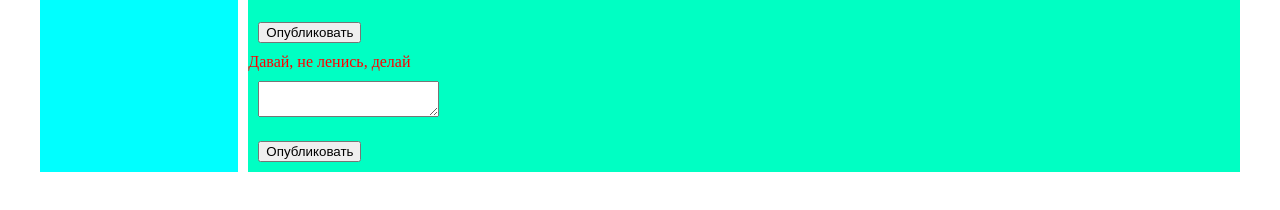
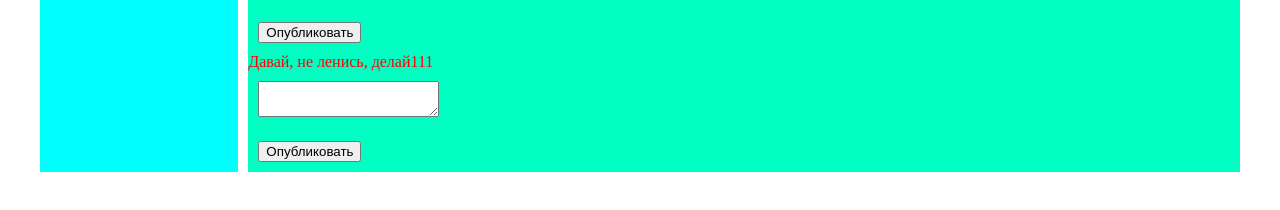
Before and after one commit to ooiuy/social-network, a React (Create React App) app: page /profile in a window 1280 px wide. Shown: the part 360-570 px from the top of the page. Built offline with nearby package versions, Linux system fonts and the light colour scheme.

Commit message:
data to index.js

```diff
--- a/src/App.js
+++ b/src/App.js
@@ -4,25 +4,28 @@ import Navbar from './components/Navbar/Navbar'
 import Header from './components/Header/Header'
 import Profile from './components/Profile/Profile'
 import Dialogs from './components/Dialogs/Dialogs'
-import {BrowserRouter ,Route} from 'react-router-dom'
+import { BrowserRouter, Route } from 'react-router-dom'
 import Music from './components/Music/Music'
 import News from './components/News/News'
 import Setting from './components/Setting/Setting'
 
 
 
-const App = () => {
+const App = (props) => {
+
   return (
     <BrowserRouter>
       <div className="app-wrapper">
         <Header />
         <Navbar />
         <div className="app-wrapper-content">
-        <Route path='/dialogs' render={()=> <Dialogs/>}/>
-        <Route path='/profile' render={()=><Profile/>}/>
-        <Route path='/news' component={News}/>
-        <Route path='/music' component={Music}/>
-        <Route path='/setting' component={Setting}/>
+          <Route path='/dialogs' render={() => <Dialogs
+            messageData={props.messageData}
+            dialogsData={props.dialogsData} />} />
+          <Route path='/profile' render={() => <Profile PostData={props.PostData} />} />
+          <Route path='/news' component={News} />
+          <Route path='/music' component={Music} />
+          <Route path='/setting' component={Setting} />
         </div>
       </div>
     </BrowserRouter>
--- a/src/components/Dialogs/Dialogs.jsx
+++ b/src/components/Dialogs/Dialogs.jsx
@@ -3,28 +3,12 @@ import classes from "./Dialogs.module.css";
 import Messages from './Message/Message'
 import Dialogitem from './DialogItem/Dialogsitem'
 
-let dialogsData = [
-  { id: 1, name: "Mars" },
-  { id: 2, name: "Maks" },
-  { id: 3, name: "Ruslan" },
-  { id: 4, name: "Artem" },
-  { id: 5, name: "Andrey" },
-  { id: 6, name: "Vlad-avtomat" }
-];
-let messageData = [
-  { id: 1, message: "krasav4ik" },
-  { id: 2, message: "loh" },
-  { id: 3, message: "vodila" },
-  { id: 4, message: "povar" },
-  { id: 5, message: "kartavii" },
-  { id: 6, message: "ubica" }
-];
 
-let messagesElements = messageData.map(m => <Messages message={m.message} id={m.id} />);
 
-let dialogsElements = dialogsData.map(d => <Dialogitem name={d.name} id={d.id} />);
+const Dialogs = (props) => {
+  let messagesElements = props.messageData.map(m => <Messages message={m.message} id={m.id} />);
+  let dialogsElements = props.dialogsData.map(d => <Dialogitem name={d.name} id={d.id} />);
 
-const Dialogs = () => {
   return (
     <div className={classes.dialogs}>
       <div className={classes.dialogsItem}>{dialogsElements}</div>
--- a/src/components/Profile/MyPosts/MyPost.jsx
+++ b/src/components/Profile/MyPosts/MyPost.jsx
@@ -2,14 +2,9 @@ import React from "react";
 import classes from "./MyPost.module.css";
 import Post from "./Post/Post";
 
-const MyPost = () => {
+const MyPost = (props) => {
 
-  let PostData = [
-    {id: 1, message: 'Salamandra'},
-    {id: 2, message: 'Bratishka ejje'},
-    {id: 3, message: 'Давай, не ленись, делай'}
-  ]
-  let messageElements = PostData.map(p => <Post message={p.message} id={p.id} />)
+  let messageElements = props.PostData.map(p => <Post message={p.message} id={p.id} />)
   return (
     <div className={classes.postBlock}>
       <h3>moi posti</h3>
--- a/src/components/Profile/Profile.jsx
+++ b/src/components/Profile/Profile.jsx
@@ -4,11 +4,13 @@ import classes from "./Profile.module.css";
 import MyPost from "./MyPosts/MyPost";
 
 
-const Profile = () => {
+const Profile = (props) => {
+
+
   return (
     <div className={classes.content}>
       <ProfileInfo/>
-      <MyPost/>
+      <MyPost PostData={props.PostData}/>
     </div>
   )
 }
--- a/src/index.js
+++ b/src/index.js
@@ -3,4 +3,31 @@ import ReactDOM from 'react-dom';
 import './index.css';
 import App from './App';
 
-ReactDOM.render(<App />, document.getElementById('root'));
+let PostData = [
+    { id: 1, message: 'Salamandra' },
+    { id: 2, message: 'Bratishka ejje' },
+    { id: 3, message: 'Давай, не ленись, делай111' }
+]
+let dialogsData = [
+    { id: 1, name: "Mars" },
+    { id: 2, name: "Maks" },
+    { id: 3, name: "Ruslan" },
+    { id: 4, name: "Artem" },
+    { id: 5, name: "Andrey" },
+    { id: 6, name: "Vlad-avtomat" }
+];
+let messageData = [
+    { id: 1, message: "krasav4ik" },
+    { id: 2, message: "loh" },
+    { id: 3, message: "vodila" },
+    { id: 4, message: "povar" },
+    { id: 5, message: "kartavii" },
+    { id: 6, message: "ubica" }
+];
+
+
+ReactDOM.render(<App
+    PostData={PostData}
+    messageData={messageData}
+    dialogsData={dialogsData}
+    />, document.getElementById('root'));
```
Lines whose indentation alone changed are shown as unchanged.
